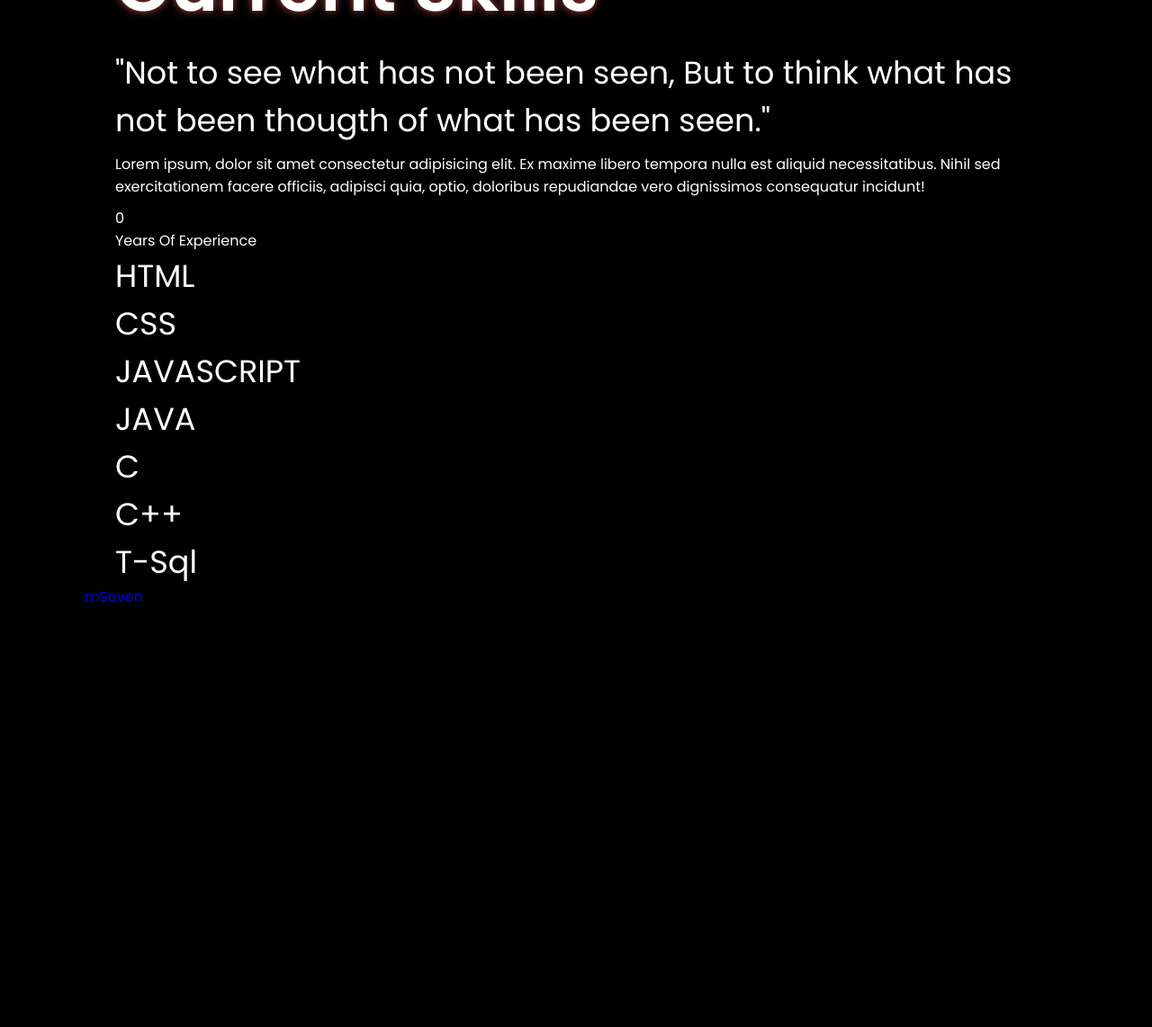
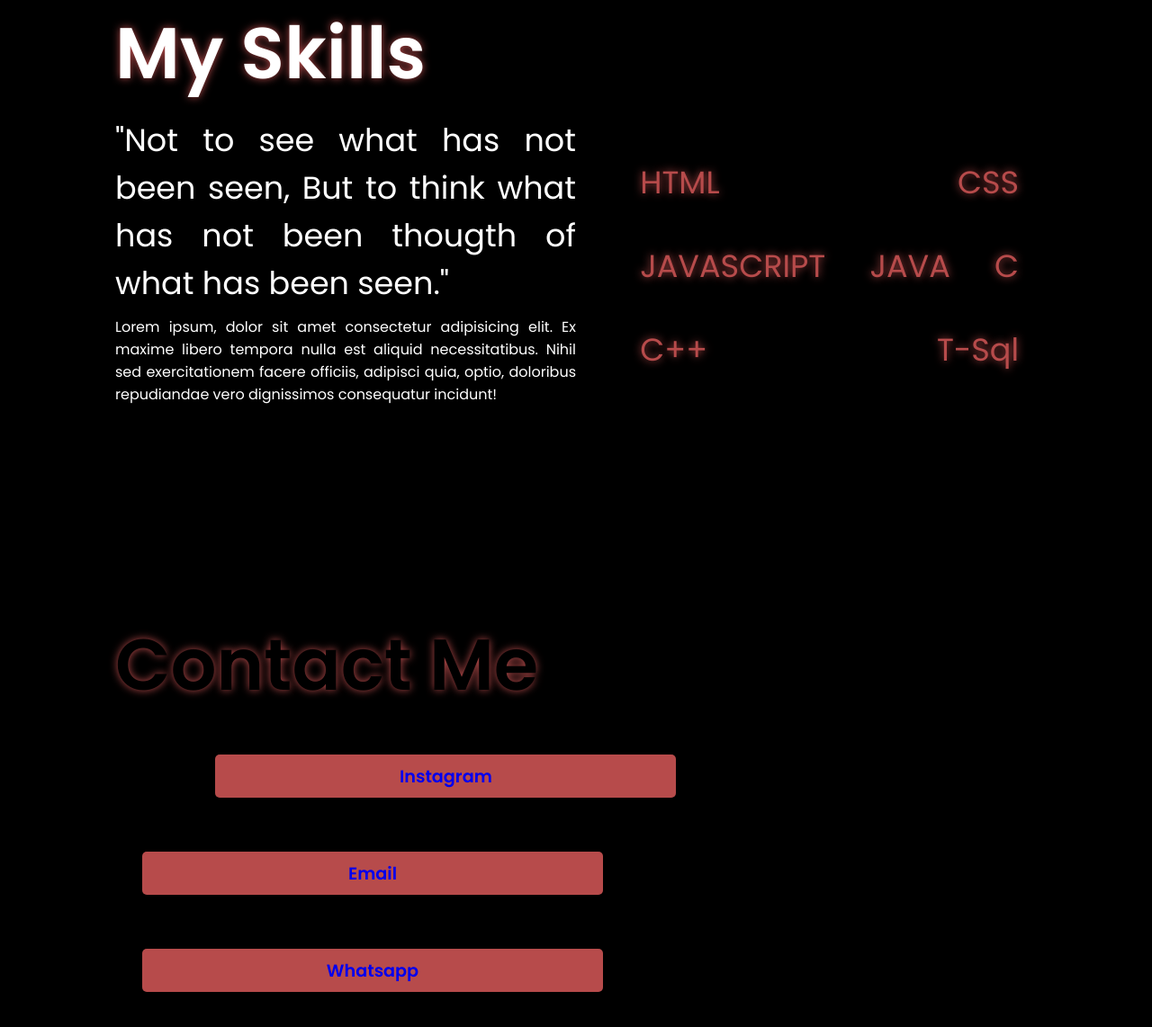
Before and after one commit to mSev7n/Portfolio-project, a plain HTML site: page index.html in a window 1280 px wide. Shown: the part 1604-2746 px from the top of the page at 90% size. Before the commit the page ends 2280 px from the top, so only its background shows below. Drawn offline with Linux system fonts and the light colour scheme.

Commit message:
styled the skills section

```diff
--- a/index.html
+++ b/index.html
@@ -75,17 +75,13 @@
 <!--Skills Sectioin-->
 <section class="skills" id="skills">
     <div class="content">
-        <div class="title"><span>Current Skills</span></div>
+        <div class="title"><span>My Skills</span></div>
         <div class="skill-details">
             <div class="text">
                 <div class="topic">
                     "Not to see what has not been seen, But to think what has not been thougth of what has been seen."
                 </div>
                 <p data-aos="fade-right">Lorem ipsum, dolor sit amet consectetur adipisicing elit. Ex maxime libero tempora nulla est aliquid necessitatibus. Nihil sed exercitationem facere officiis, adipisci quia, optio, doloribus repudiandae vero dignissimos consequatur incidunt!</p>
-                <div class="experience">
-                    <div class="num">0</div>
-                    <div class="exp">Years Of Experience</div>
-                </div>
             </div>
             <div class="boxes">
                 <div class="box">
@@ -115,6 +111,20 @@
 </section>
 
 
+<!--Contact Section-->
+<section class="contact" id="contact">
+    <div class="content">
+        <div class="title"><span>Contact Me</span></div>
+            <div class="button">
+                <span>Let's Chat</span>
+                <button><a href="#">Instagram</a></button>
+                <button><a href="#">Email</a></button>
+                <button><a href="#">Whatsapp</a></button>
+            </div>
+    </div>
+</section>
+
+
 
 
 <!--Footer Section-->
--- a/style.css
+++ b/style.css
@@ -37,6 +37,7 @@ nav {
     display: flex;
     justify-content: center;
     align-items: center;
+    margin-bottom: 35px;
 }
 
 .name-tag {
@@ -213,4 +214,38 @@ section .content {
 
 #skills {
     color: white;
+    display: flex;
+    flex-wrap: wrap;
+    text-align: justify;
 }
+
+.skill-details {
+    display: flex;
+    justify-content: space-between;
+    align-items: center;
+}
+
+.skill-details .text {
+    width: 50%;
+}
+
+.skills .content {
+    padding: 40px 0;
+}
+
+.skill-details .boxes {
+    width: 45%;
+    display: flex;
+    flex-wrap: wrap;
+    justify-content: space-between;
+}
+
+.skill-details .box {
+    width: calc(100% / 2 -20px);
+    margin: 20px;
+}
+
+.boxes .topic {
+    color: #b74b4b;
+    text-shadow: 0 0 10px #b74b4b;
+}
```
